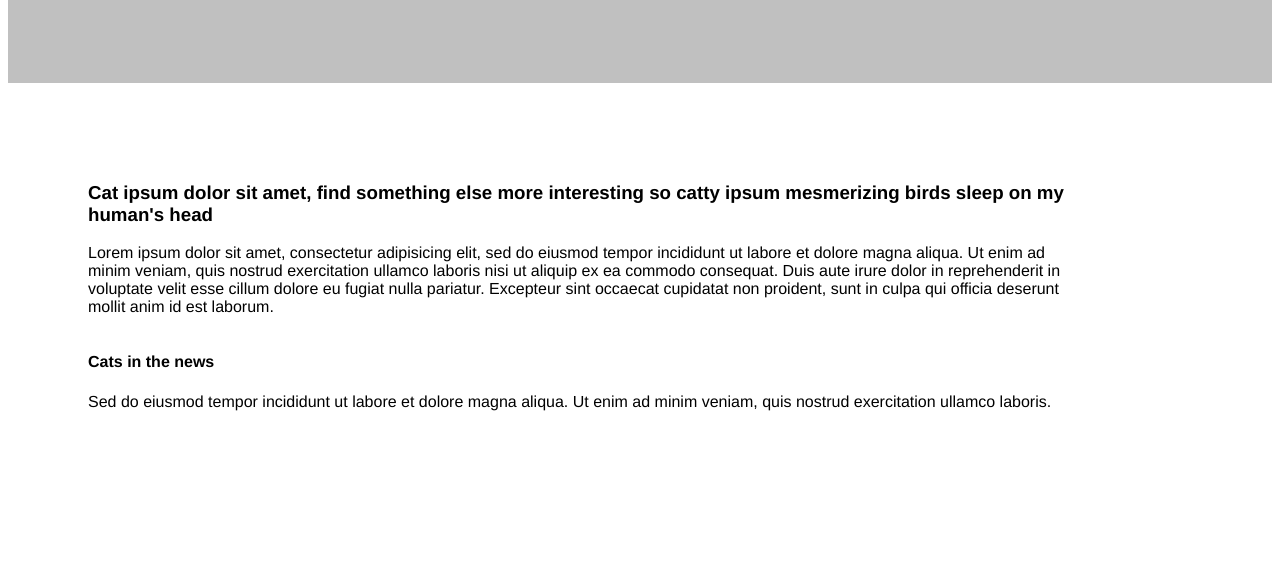
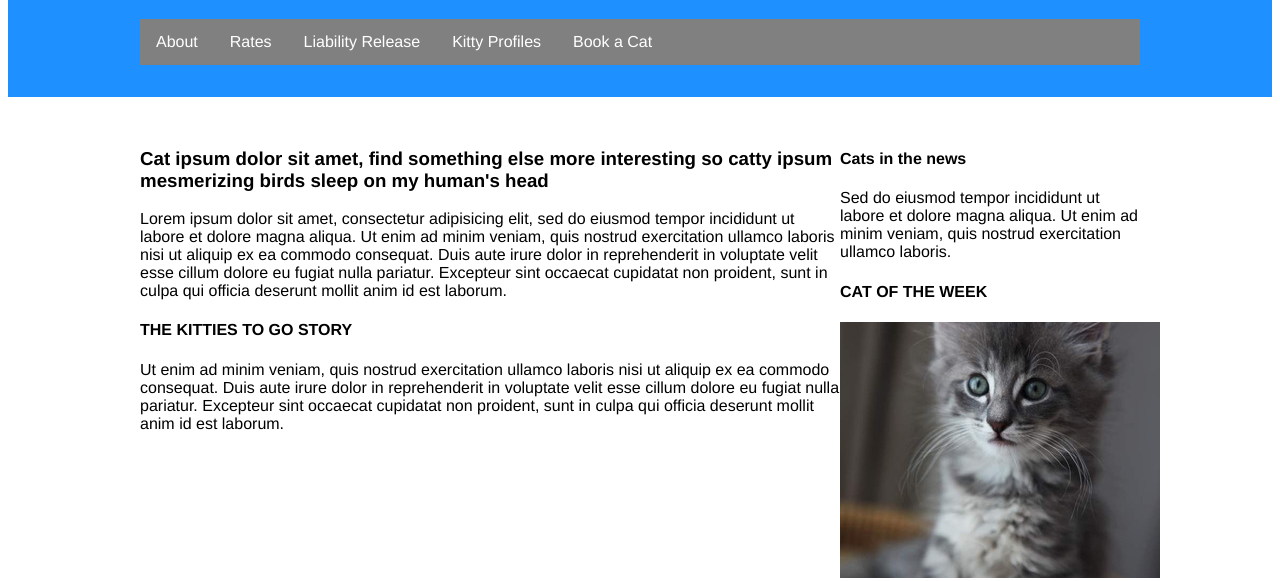
Before and after one commit to github-tommy/lesson4, a plain HTML site: page index.html in a window 1280 px wide. Shown: the part 213-794 px from the top of the page. Drawn offline with Linux system fonts and the light colour scheme.

Commit message:
Correction on css and added pictures

```diff
--- a/index.html
+++ b/index.html
@@ -26,7 +26,7 @@
       </header>
       <main class="clearfix">
         <div class="container">
-          <article class="cats">
+          <article class="article1">
             <h3>
               Cat ipsum dolor sit amet, find something else
               more interesting so catty ipsum mesmerizing birds
@@ -43,12 +43,29 @@
               cupidatat non proident, sunt in culpa qui officia
               deserunt mollit anim id est laborum.
             </p>
+            <h4>
+                THE KITTIES TO GO STORY
+            </h4>
+            <p>
+              Ut enim ad minim veniam, quis nostrud exercitation ullamco laboris nisi ut aliquip
+              ex ea commodo consequat. Duis aute irure dolor in
+              reprehenderit in voluptate velit esse cillum dolore
+              eu fugiat nulla pariatur. Excepteur sint occaecat
+              cupidatat non proident, sunt in culpa qui officia
+              deserunt mollit anim id est laborum.
+            </p>
+
           </article>
-          <article>
+          <article class="articleside">
             <h4>Cats in the news</h4>
-            <p>Sed do eiusmod tempor incididunt ut labore
-              et dolore magna aliqua. Ut enim ad minim veniam,
-              quis nostrud exercitation ullamco laboris.</p>
+            <p>
+                Sed do eiusmod tempor incididunt ut labore
+                et dolore magna aliqua. Ut enim ad minim veniam,
+                quis nostrud exercitation ullamco laboris.
+            </p>
+            <h4>CAT OF THE WEEK
+            </h4>
+            <img src="image/sidebar-cat.jpg" alt="sidebar cat">
           </article>
         </div>
       </main>
--- a/styles/stylesheet.css
+++ b/styles/stylesheet.css
@@ -1,24 +1,52 @@
 *{
   font-family: Helvetica;
+}
+footer {
+  background-color: gray;
+  text-align: center;
+}
+header {
+  background-color: dodgerblue;
+  color: white;
+}
+ul {
+    list-style-type: none;
+    margin: 0;
+    padding: 0;
+    overflow: hidden;
+    background-color: grey;
+}
+li {
+    float: left;
+}
+li a {
+    display: block;
+    color: white;
+    text-align: center;
+    padding: 14px 16px;
+    text-decoration: none;
+}
+li a:hover {
+    background-color: #111;
+}
+.active {
+    background-color: red;
+}
+article{
+  float: left;
 }
 .container {
   margin: 0 auto;
   max-width: 1000px;
-  padding: 5rem;
-  float: left;
+  padding: 2rem;
 }
-footer {
-  background-color: gray;
+.article1 {
+  width: 700px;
 }
-header {
-  background-color: silver;
+.articleside {
+  width: 300px;
 }
-nav{
-  float: left;
-}
-article{
-  float: left;
-}
+
 .clearfix::after {
 content: "";
 display: block;
```
